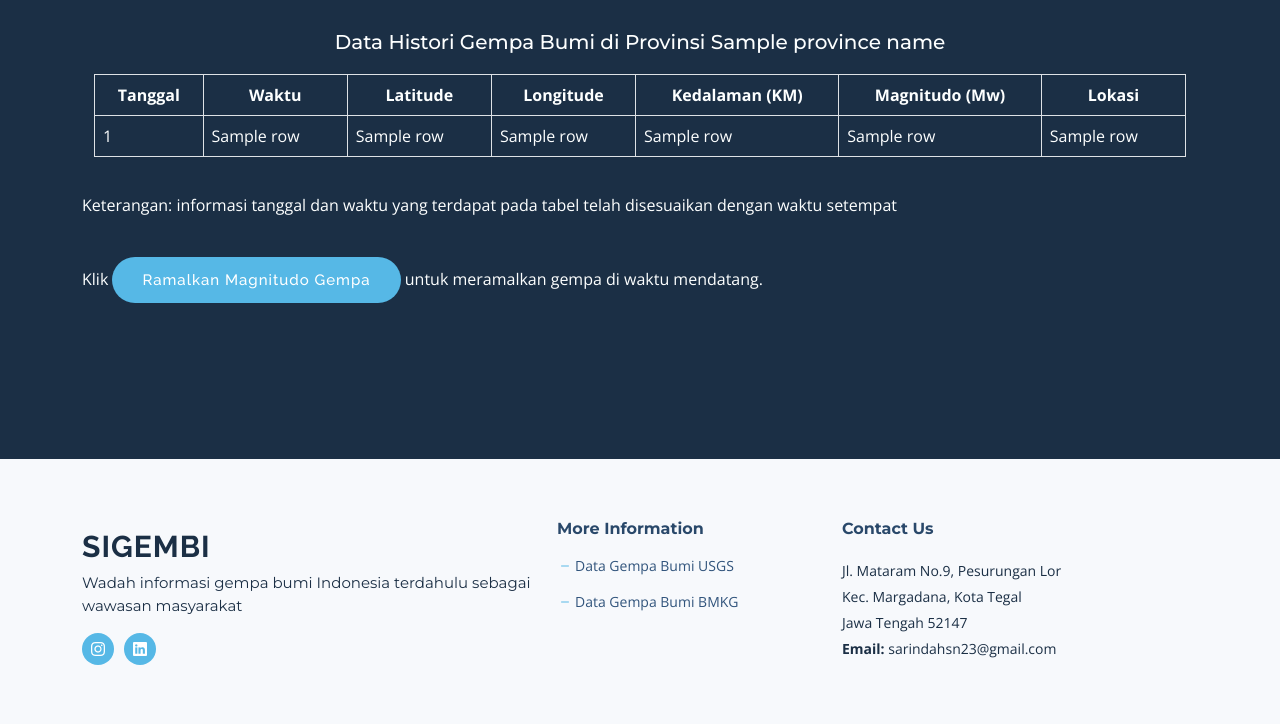
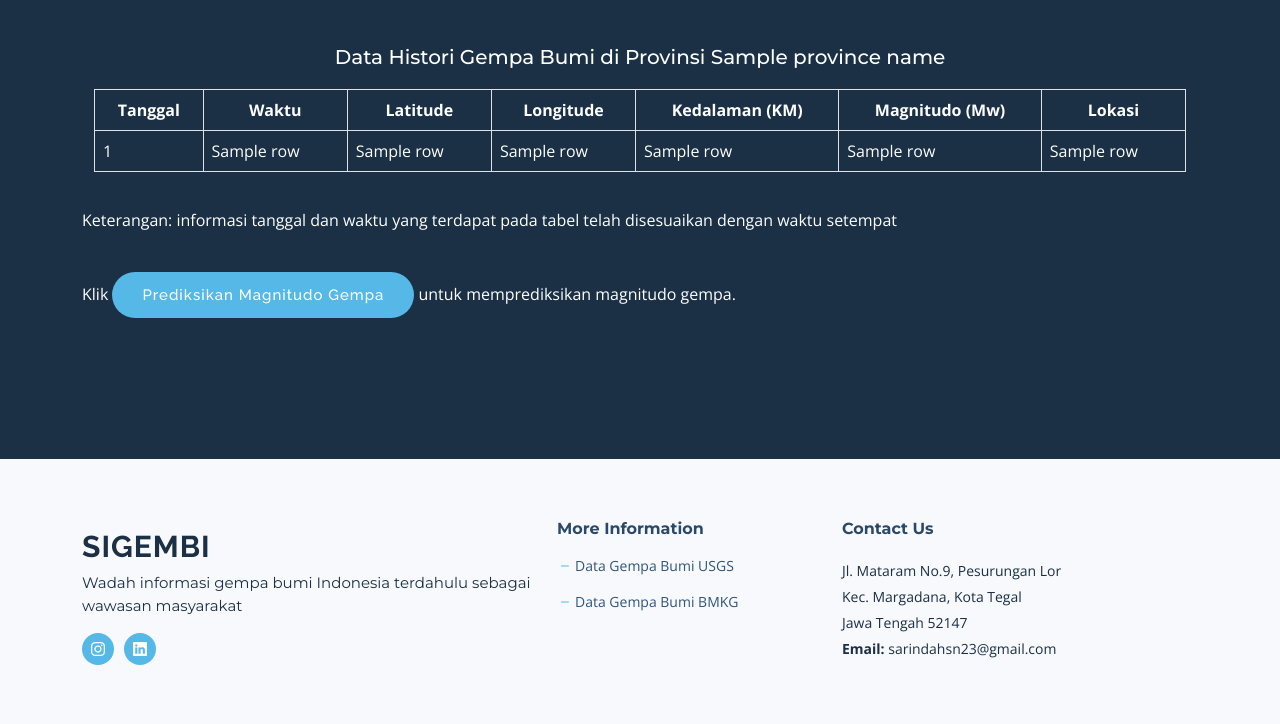
Before and after one commit to srndhn23/flaskgempa, a Flask app: template templates/histori.html in a window 1280 px wide. Shown: the part 341-1065 px from the top of the page. Run offline with Flask 3, Linux system fonts and the light colour scheme; the template is opened without the code that fills it: most values are stand-ins (such as "Sample title", 1, 10 or a date in 2020); some libraries are stand-ins or nearby versions.

Commit message:
prediksi

```diff
--- a/templates/histori.html
+++ b/templates/histori.html
@@ -119,7 +119,8 @@
       <div class="col">
         <div class="container">
           {% if data %}
-          <h5 style="text-align: center; color: #Fdffff;">Data Histori Gempa Bumi di Provinsi {{ province_name }}</h5>
+          <h5 style="text-align: center; color: #Fdffff; padding-top: 30px;">Data Histori Gempa Bumi di Provinsi {{
+            province_name }}</h5>
           <table class="table table-bordered" id="table-container">
             <thead>
               <tr>
@@ -154,9 +155,8 @@
       </div>
       <label class="maplabel"><a>Keterangan: informasi tanggal dan waktu yang terdapat pada tabel telah disesuaikan
           dengan waktu setempat</a></label>
-      <label class="maplabel">Klik <a href=" {{ url_for('index') }}#main " class="btn-get-started">Ramalkan Magnitudo
-          Gempa</a>
-        untuk meramalkan gempa di waktu mendatang.</label>
+      <label class="maplabel">Klik <a href=" {{ url_for('index') }}#main " class="btn-get-started">Prediksikan Magnitudo
+          Gempa</a> untuk memprediksikan magnitudo gempa.</label>
     </div>
   </section><!-- End Hero Section -->
 
--- a/templates/penanggulangan.html
+++ b/templates/penanggulangan.html
@@ -93,7 +93,7 @@
             <div class="content ps-lg-5">
               <h3 style="color: black">Persiapkan Diri dengan Ilmu Penanggulangan Gempa Bumi</h3>
               <p style="color: black">
-                Penting bagi seluruh lapisan masyarakat menguasai langkah yang tepat menghadapi bencana, salah satunya gempa bumi yang sering terjadi di Indonesia, terutama bagi warga yang tinggal di daerah rawan gempa bumi. Melihat ke belakang riwayat terjadinya gempa bumi di Indonesia di beberapa tempat yang sampai berdampak besar berupa tsunami atau keretakan tanah dan kerusakan bangunan yang parah menjadi alasan pendukung untuk mempelajari ilmu antisipasi ini untuk mengurangi dampak besar tersebut, baik korban jiwa maupun material. Membekali diri dengan pengetahuan tersebut dilengkapi melakukan pemantauan peramalan terjadinya gempa di provinsi tertentu melalui laman ini. Ada 3 langkah antisipasi menurut BMKG, yaitu sebelum, saat, dan setelah terjadinya gempa bumi.
+                Penting bagi seluruh lapisan masyarakat menguasai langkah yang tepat menghadapi bencana, salah satunya gempa bumi yang sering terjadi di Indonesia, terutama bagi warga yang tinggal di daerah rawan gempa bumi. Melihat ke belakang riwayat terjadinya gempa bumi di Indonesia di beberapa tempat yang sampai berdampak besar berupa tsunami atau keretakan tanah dan kerusakan bangunan yang parah menjadi alasan pendukung untuk mempelajari ilmu antisipasi ini untuk mengurangi dampak besar tersebut, baik korban jiwa maupun material. Membekali diri dengan pengetahuan tersebut dilengkapi melakukan pemantauan prediksi besaran magnitudo yang berpotensi dibawakan pada terjadinya gempa di provinsi tertentu melalui laman ini. Ada 3 langkah antisipasi menurut BMKG, yaitu sebelum, saat, dan setelah terjadinya gempa bumi.
               </p>
             </div>
           </div>
```
